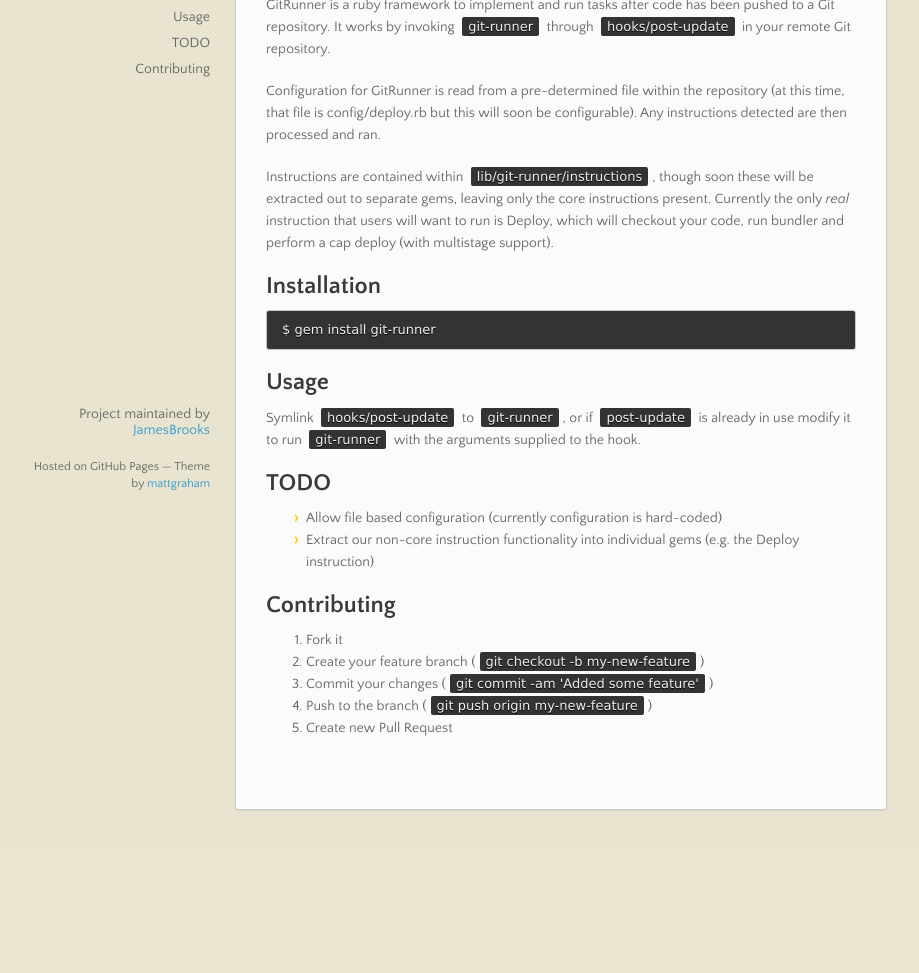
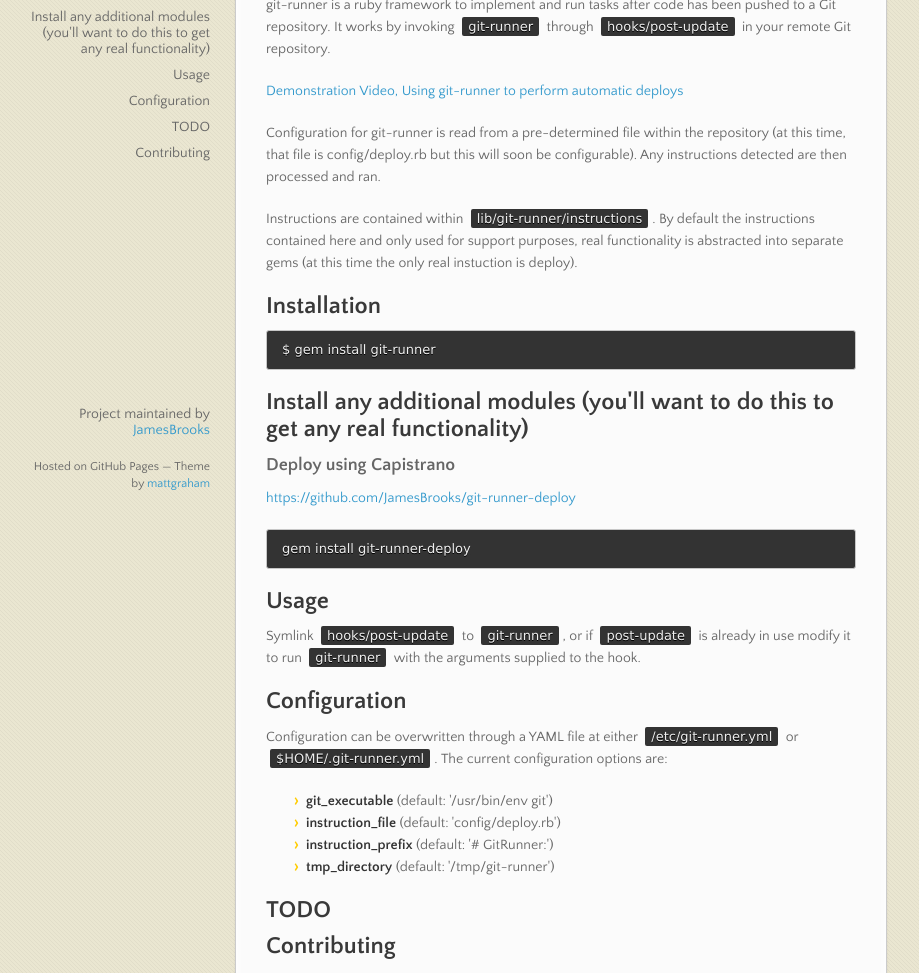
Before and after one commit to jamesbrooks/git-runner, a plain HTML site: page index.html in a window 1280 px wide. Shown: the part 268-1241 px from the top of the page, without its empty margins (80-999 px from the left). Before the commit the page ends 1118 px from the top, so only its background shows below. Drawn offline with nearby package versions, Linux system fonts and the light colour scheme.

```diff
--- a/index.html
+++ b/index.html
@@ -39,29 +39,50 @@
         <ul></ul>
       </nav>
       <section>
-        <h1>GitRunner</h1>
+        <h1>Git Runner</h1>
 
-<p>GitRunner is a ruby framework to implement and run tasks after code has been pushed to a Git repository. It works by invoking <code>git-runner</code> through <code>hooks/post-update</code> in your remote Git repository.</p>
+<p>git-runner is a ruby framework to implement and run tasks after code has been pushed to a Git repository. It works by invoking <code>git-runner</code> through <code>hooks/post-update</code> in your remote Git repository.</p>
 
-<p>Configuration for GitRunner is read from a pre-determined file within the repository (at this time, that file is config/deploy.rb but this will soon be configurable). Any instructions detected are then processed and ran.</p>
+<p><a href="http://ascii.io/a/1349">Demonstration Video, Using git-runner to perform automatic deploys</a></p>
 
-<p>Instructions are contained within <code>lib/git-runner/instructions</code>, though soon these will be extracted out to separate gems, leaving only the core instructions present. Currently the only <em>real</em> instruction that users will want to run is Deploy, which will checkout your code, run bundler and perform a cap deploy (with multistage support).</p>
+<p>Configuration for git-runner is read from a pre-determined file within the repository (at this time, that file is config/deploy.rb but this will soon be configurable). Any instructions detected are then processed and ran.</p>
+
+<p>Instructions are contained within <code>lib/git-runner/instructions</code>. By default the instructions contained here and only used for support purposes, real functionality is abstracted into separate gems (at this time the only real instuction is deploy).</p>
 
 <h2>Installation</h2>
 
 <pre><code>$ gem install git-runner
 </code></pre>
 
+<h2>Install any additional modules (you'll want to do this to get any real functionality)</h2>
+
+<h3>Deploy using Capistrano</h3>
+
+<p><a href="https://github.com/JamesBrooks/git-runner-deploy">https://github.com/JamesBrooks/git-runner-deploy</a></p>
+
+<pre><code>gem install git-runner-deploy
+</code></pre>
+
 <h2>Usage</h2>
 
 <p>Symlink <code>hooks/post-update</code> to <code>git-runner</code>, or if <code>post-update</code> is already in use modify it to run <code>git-runner</code> with the arguments supplied to the hook.</p>
 
-<h2>TODO</h2>
+<h2>Configuration</h2>
+
+<p>Configuration can be overwritten through a YAML file at either <code>/etc/git-runner.yml</code> or <code>$HOME/.git-runner.yml</code>. The current configuration options are:</p>
 
 <ul>
-<li>Allow file based configuration (currently configuration is hard-coded)</li>
-<li>Extract our non-core instruction functionality into individual gems (e.g. the Deploy instruction)</li>
-</ul><h2>Contributing</h2>
+<li>
+<strong>git_executable</strong> (default: '/usr/bin/env git')</li>
+<li>
+<strong>instruction_file</strong> (default: 'config/deploy.rb')</li>
+<li>
+<strong>instruction_prefix</strong> (default: '# GitRunner:')</li>
+<li>
+<strong>tmp_directory</strong> (default: '/tmp/git-runner')</li>
+</ul><h2>TODO</h2>
+
+<h2>Contributing</h2>
 
 <ol>
 <li>Fork it</li>
```
Also changed, not shown: params.json (+1 -1 lines).
